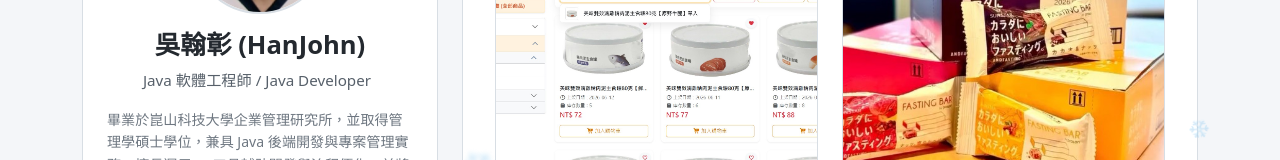
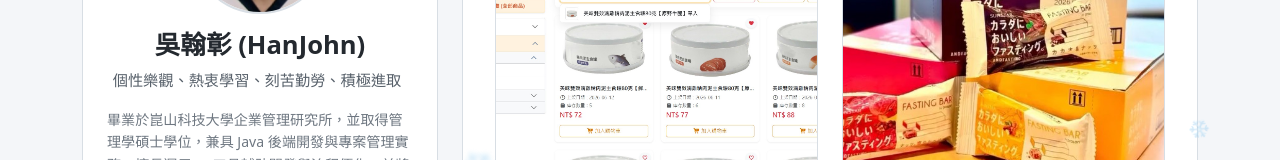
Before and after one commit to G120L010/my-profile-website, a Vue app: page /#/portfolio in a window 1280 px wide. Shown: the part 183-343 px from the top of the page. Built offline with nearby package versions, Linux system fonts and the light colour scheme.

Commit message:
0709變更個人資料簽名

```diff
--- a/src/assets/js/App.js
+++ b/src/assets/js/App.js
@@ -10,8 +10,8 @@ import { useRoute } from 'vue-router'
  */
 export function useAppView() {
 
-  // 打字機設定：定義要在個人名片上像打字機一樣輸出打印的專業職稱字串
-  const fullText = 'Java 軟體工程師 / Java Developer'
+  // 打字機設定：定義要在個人名片上像打字機一樣輸出字串
+  const fullText = '個性樂觀、熱衷學習、刻苦勤勞、積極進取'
 
   // 【打字機變數】建立一個初始值為空字串的響應式變數 (ref)，用來即時儲存目前已經印出來的文字
   const displayText = ref('')
```
